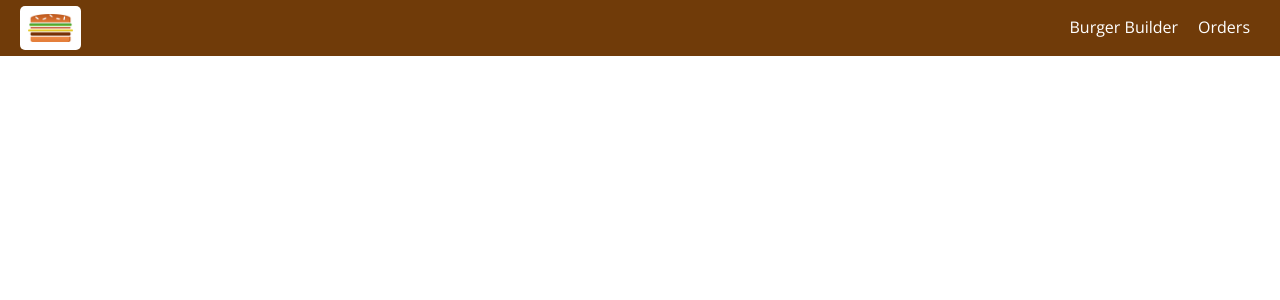
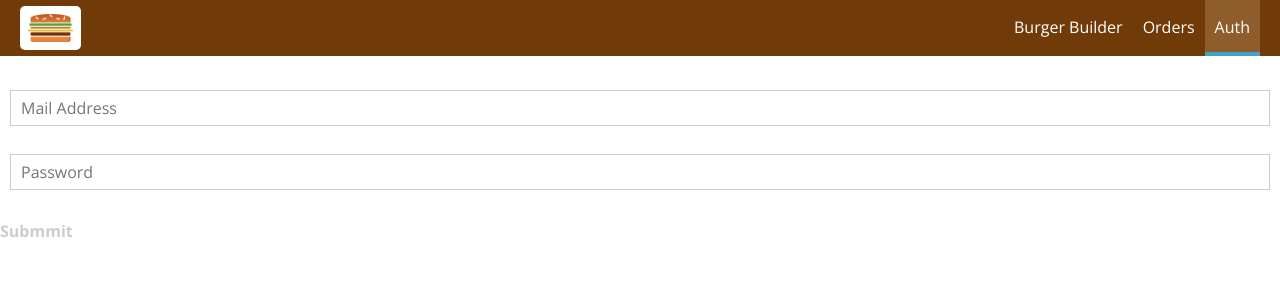
Before and after one commit to Xin0611/burger-builder, a React (Create React App) app: page /auth in a window 1280 px wide. Shown: the top 300 px of the page. Built offline with nearby package versions, Linux system fonts and the light colour scheme.

Commit message:
add email and password form for Auth container

```diff
--- a/src/App.js
+++ b/src/App.js
@@ -5,6 +5,7 @@
 import BurgerBuilder from './containers/BurgerBuilder/BurgerBuilder';
 import Checkout from './containers/Checkout/Checkout';
 import Orders from './containers/Orders/Orders';
+import Auth from './containers/Auth/Auth';
 
 function App() {
   return (
@@ -12,6 +13,7 @@
       <Switch>
         <Route path="/checkout" component={Checkout} />
         <Route path="/orders" component={Orders} />
+        <Route path="/auth" component={Auth} />
         <Route path="/" exact component={BurgerBuilder} />
       </Switch>
     </Layout>
--- a/src/components/Navigation/NavigationItems/NavigationItems.js
+++ b/src/components/Navigation/NavigationItems/NavigationItems.js
@@ -7,6 +7,7 @@
   <ul className={classes.NavigationItems}>
     <NavigationItem link="/"  >Burger Builder</NavigationItem>
     <NavigationItem link="/orders">Orders</NavigationItem>
+    <NavigationItem link="/auth">Auth</NavigationItem>
   </ul>
 )
 export default navigationItems;
--- a/src/containers/Auth/Auth.js
+++ b/src/containers/Auth/Auth.js
@@ -1,12 +1,68 @@
 import React, { Component } from 'react';
 
+import Input from '../../components/UI/Input/input';
+import Button from '../../components/UI/Button/Button';
 
 class Auth extends Component {
-  state = {}
+  state = {
+    controls: {
+      email: {
+        elementType: 'input',
+        elementConfig: {
+            type: 'email',
+            placeholder: 'Mail Address'
+        },
+        value: '',
+        validation: {
+            required: true,
+            isEmail: true
+        },
+        valid: false,
+        touched: false
+      },
+      password: {
+        elementType: 'input',
+        elementConfig: {
+            type: 'password',
+            placeholder: 'Password'
+        },
+        value: '',
+        validation: {
+            required: true,
+            minLength: 6
+        },
+        valid: false,
+        touched: false
+      }
+    }
+  }
   render () {
+    const formElementsArray = [];
+    for(let key in this.state.controls) {
+      formElementsArray.push({
+        id: key,
+        config: this.state.controls[key]
+      });
+    }
     return (
       <div>
-
+        <form>
+        {formElementsArray.map(formElement => (
+          <Input
+            key={formElement.id}
+            elementType={formElement.config.elementType}
+            elementConfig={formElement.config.elementConfig}
+            value={formElement.config.value}
+            invalid={!formElement.config.valid}
+            shouldValidate={formElement.config.validation}
+            touched={formElement.config.touched}
+            onChange={(event) => this.inputChangedHandler(event, formElement.id)}/>
+        ))}
+        <Button
+          btnType="Success"
+          disabled={!this.state.formIsValid}
+          >Submmit</Button>
+        </form>
       </div>
     )
   }
--- a/src/containers/Checkout/ContactData/ContactData.js
+++ b/src/containers/Checkout/ContactData/ContactData.js
@@ -156,7 +156,7 @@
       <form onSubmit={this.orderHandler}>
         {formElementsArray.map(formElement => (
           <Input
-            key={formElement.id}å
+            key={formElement.id}
             elementType={formElement.config.elementType}
             elementConfig={formElement.config.elementConfig}
             value={formElement.config.value}
```
